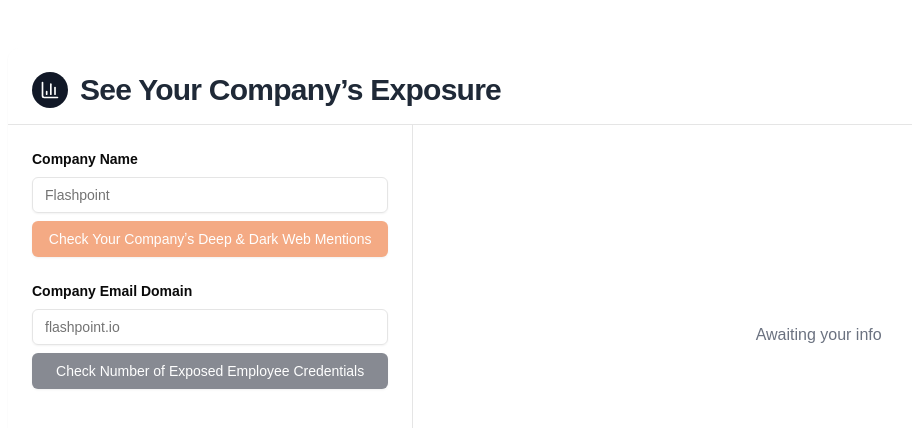
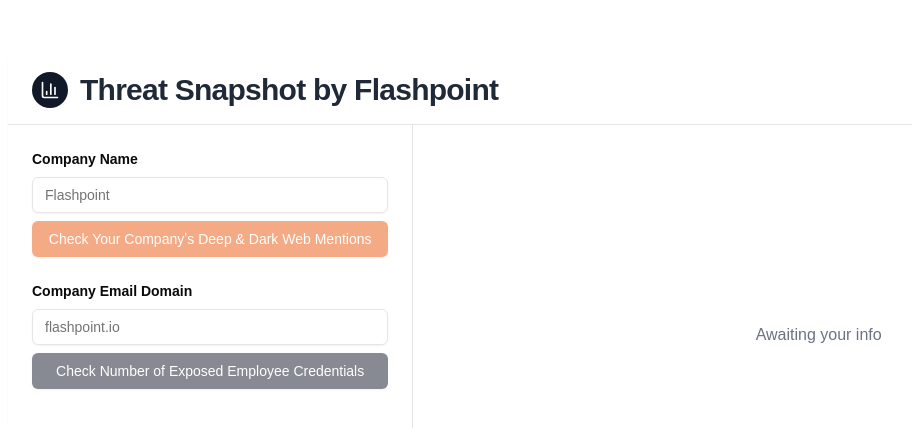
Before and after one commit to rrh1441/prospect, a Next.js app: page / in a window 1280 px wide. Shown: the top 428 px of the page, without its empty margins (24-936 px from the left). Built offline with nearby package versions, Linux system fonts and the light colour scheme.

Commit message:
Updated header v2

```diff
--- a/src/app/page.tsx
+++ b/src/app/page.tsx
@@ -163,7 +163,7 @@
                 <BarChart3 className="h-5 w-5" />
               </div>
               <CardTitle className="text-3xl font-extrabold text-gray-800">
-                See Your Company’s Exposure
+                Threat Snapshot by Flashpoint
               </CardTitle>
             </div>
           </CardHeader>
```
